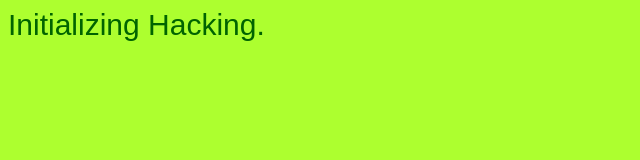
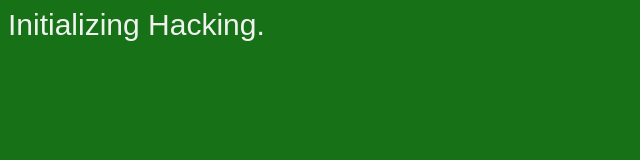
Before and after one commit to varun-mangla/Hacking-Terminal, a plain HTML site: page index.html in a window 1280 px wide. Shown: the whole page, without its empty margins (0-640 px from the left). Drawn offline with Linux system fonts and the light colour scheme; a web font is replaced by a local one.

Commit message:
Change Color

```diff
--- a/index.html
+++ b/index.html
@@ -9,8 +9,8 @@
         @import url('https://fonts.googleapis.com/css2?family=Martel+Sans:wght@600&family=Noto+Sans:ital,wght@0,200;0,300;0,400;0,500;1,100;1,200;1,300;1,400&family=Poppins:wght@300;400;700&display=swap');
 
         body {
-            background-color: greenyellow;
-            color: darkgreen;
+            background-color: rgb(23, 114, 23);
+            color: rgb(240, 242, 240);
             font-family: 'Martel Sans', sans-serif;
             font-size: 30px;
         }
```
